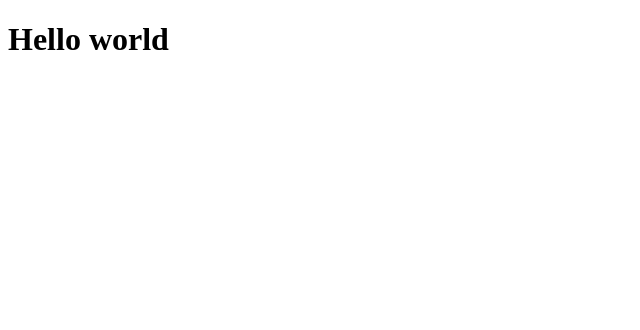
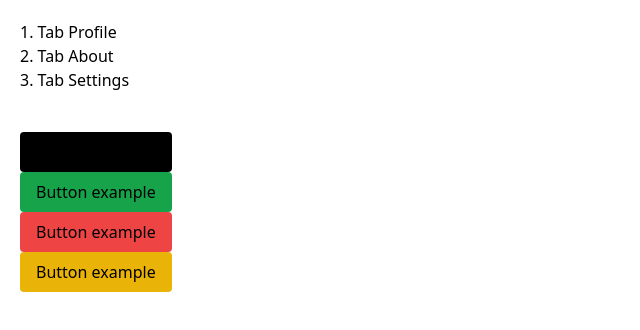
Before and after one commit to deccalpro/baran-react-starter-kit, a React (Create React App) app: page / in a window 1280 px wide. Shown: the top 330 px of the page, without its empty margins (0-640 px from the left). Built offline with nearby package versions, Linux system fonts and the light colour scheme.

Commit message:
onemli degisiklikler

```diff
--- a/package.json
+++ b/package.json
@@ -8,6 +8,7 @@
     "@testing-library/user-event": "^13.5.0",
     "babel-preset-es2015": "^6.24.1",
     "bootstrap": "^5.2.2",
+    "classnames": "^2.3.2",
     "react": "^18.2.0",
     "react-bootstrap": "^2.6.0",
     "react-dom": "^18.2.0",
--- a/src/App.js
+++ b/src/App.js
@@ -1,10 +1,24 @@
-import './style.scss'
+import './tailwind.css'
+import Button from "./Components/Button"
+import Tab from "./Components/Tab"
 
 function App() {
   return (
     <div>
-      <h1>Hello world</h1>
+      <div style={{padding: 20,}}>
+        <Tab>
+          <Tab.Panel title="Profile">1. Tab</Tab.Panel>
+          <Tab.Panel title="About">2. Tab</Tab.Panel>
+          <Tab.Panel title="Settings">3. Tab</Tab.Panel>
+        </Tab>
+      </div>
 
+      <div style={{padding: 20,}}>
+        <Button text="Button example" />
+        <Button text="Button example" variant="success"/>
+        <Button text="Button example" variant="danger"/>
+        <Button text="Button example" variant="warning"/>
+      </div>
     </div>
   );
 }
--- /dev/null
+++ b/src/Components/Button.js
@@ -0,0 +1,16 @@
+import classNames from "classnames"
+
+
+function Button({ text, variant = 'default' }) {
+  return (
+    <button className={classNames({
+      "p-4 h-10 flex items-center rounded": true,
+      "bg-black": variant === 'default',
+      "bg-red-500": variant === 'danger',
+      "bg-yellow-500": variant === 'warning',
+      "bg-green-600": variant === 'success', // TODO Fix This mf
+    })}>{text}</button>
+  )
+}
+
+export default Button
--- /dev/null
+++ b/src/Components/Tab.js
@@ -0,0 +1,15 @@
+function Tab({ children }) {
+  return (
+    <div>
+      {children}
+    </div>
+  )
+}
+
+Tab.Panel = function({ children, title }) {
+  return(
+    <div>{children} {title}</div>
+  )
+}
+
+export default Tab
```
Also changed, not shown: 1 other file (tests, documents, lock files or other folders).
